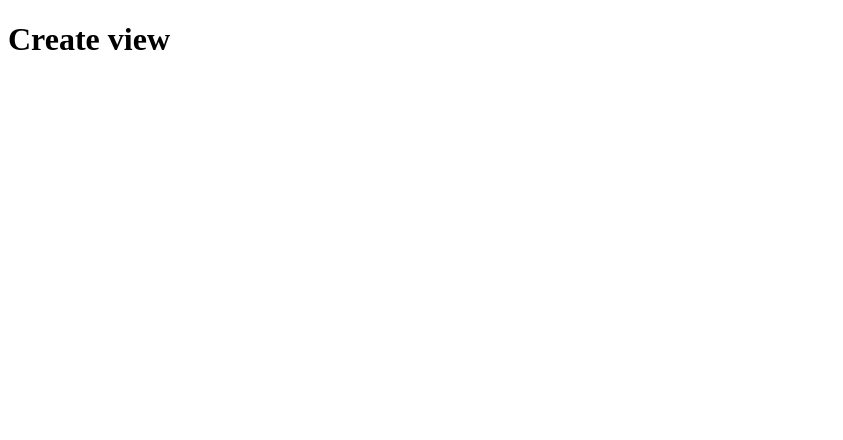
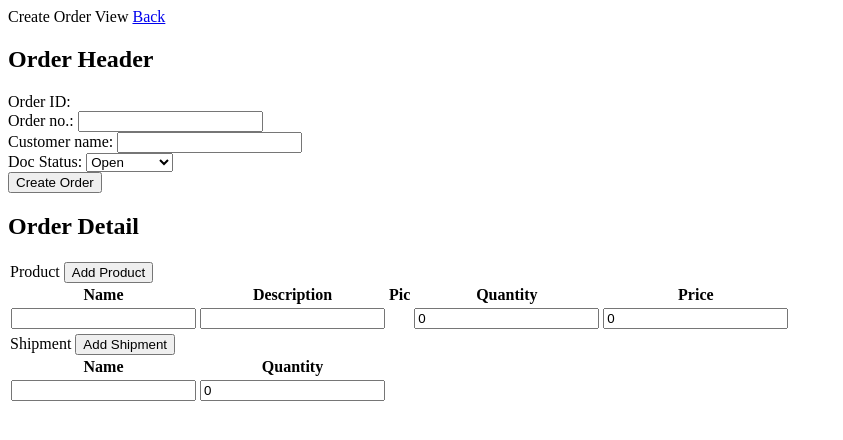
Before and after one commit to saoloung/order-management, a Vue app: page /order/create in a window 1280 px wide. Shown: the top 440 px of the page, without its empty margins (0-843 px from the left). Built offline with nearby package versions, Linux system fonts and the light colour scheme.

Commit message:
update CreateView by add new function

```diff
--- a/src/views/CreateView.vue
+++ b/src/views/CreateView.vue
@@ -1,5 +1,120 @@
+<script setup>
+import { reactive } from 'vue'
+import { RouterLink } from 'vue-router'
+import { useOrderStore } from '../stores/order'
+
+const orderStore = useOrderStore()
+const orderData = reactive({
+    docNo: '',
+    customerName: '',
+    docStatus: 'Open',
+    products: [{
+        name: '',
+        description: '',
+        imageUrl: '',
+        quantity: 0,
+        price: 0
+    }],
+    shipments: [{
+        name: '',
+        quantity: 0
+    }]
+})
+
+const addProduct = () => {
+    let pLine = {
+        name: '',
+        description: '',
+        imageUrl: '',
+        quantity: 0,
+        price: 0
+    }
+    orderData.products.push(pLine)
+}
+
+const addShipment = () => {
+    let sLine = {
+        name: '',
+        quantity: 0
+    }
+    orderData.shipments.push(sLine)
+}
+
+const createOrder = async (orderData) => {
+    await orderStore.createOrder(orderData)
+    alert('create order complete')
+}
+
+</script>
+
 <template>
     <div>
-      <h1>Create view</h1>
+        Create Order View
+        <RouterLink :to="{ name: 'order-list' }">Back</RouterLink>
+        <div>
+            <h2>Order Header</h2>
+            <div>
+                Order ID:
+                {{ orderData.id }}
+            </div>
+            <div>
+                Order no.:
+                <input type="text" v-model="orderData.docNo">
+            </div>
+            <div>
+                Customer name:
+                <input type="text" v-model="orderData.customerName">
+            </div>
+            <div>
+                Doc Status:
+                <select v-model="orderData.docStatus">
+                    <option v-for="status in orderStore.statuses" :value="status">
+                        {{ status }}
+                    </option>
+                </select>
+            </div>
+            <button @click="createOrder(orderData)">Create Order</button>
+        </div>
+        <div>
+            <h2>Order Detail</h2>
+            <div>
+                <table>
+                    <thead>Product
+                        <button @click="addProduct()">Add Product</button>
+                        <tr>
+                            <th>Name</th>
+                            <th>Description</th>
+                            <th>Pic</th>
+                            <th>Quantity</th>
+                            <th>Price</th>
+                        </tr>
+                    </thead>
+                    <tbody>
+                        <tr v-for="product in orderData.products">
+                            <td> <input type="text" v-model="product.name"> </td>
+                            <td> <input type="text" v-model="product.description"> </td>
+                            <td> <img :src="product.imageUrl"></td>
+                            <td> <input type="number" v-model="product.quantity"> </td>
+                            <td> <input type="number" v-model="product.price"> </td>
+                        </tr>
+                    </tbody>
+                </table>
+                <table>
+                    <thead>Shipment
+                        <button @click="addShipment()">Add Shipment</button>
+                        <tr>
+                            <th>Name</th>
+                            <th>Quantity</th>
+                        </tr>
+                    </thead>
+                    <tbody>
+                        <tr v-for="shipment in orderData.shipments">
+                            <td> <input type="text" v-model="shipment.name"> </td>
+                            <td> <input type="number" v-model="shipment.quantity"> </td>
+                        </tr>
+                    </tbody>
+                </table>
+            </div>
+        </div>
     </div>
-  </template>
+</template>
```
